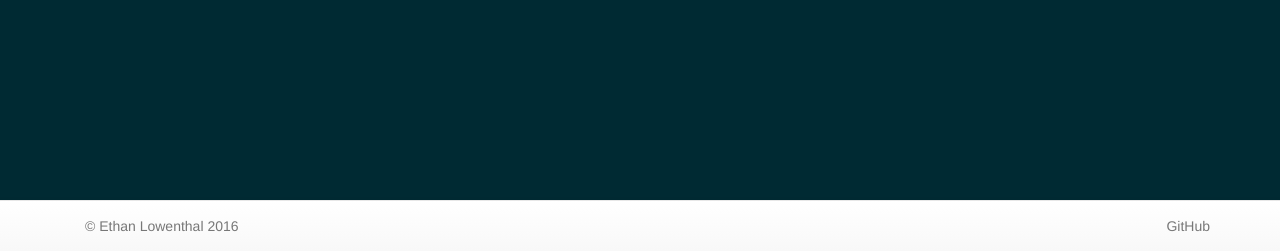
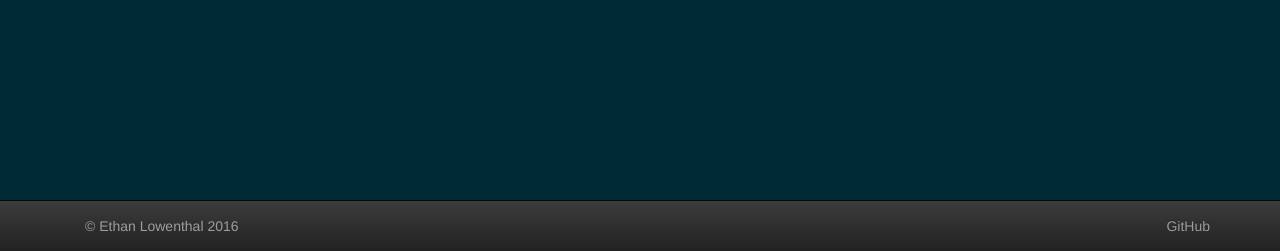
Before and after one commit to EthanLowenthal/userlogin, a Python web app: template templates/home.html in a window 1280 px wide. Shown: the part 549-800 px from the top of the page. Run offline with Jinja, Linux system fonts and the light colour scheme; the template is opened without the code that fills it, so the values that code supplies are empty; some libraries are stand-ins or nearby versions.

Commit message:
First Commit

```diff
--- a/templates/layout.html
+++ b/templates/layout.html
@@ -41,7 +41,7 @@ body {
     </div>
 </div>
 {% block footer %}
-<nav class="navbar navbar-default navbar-fixed-bottom">
+<nav class="navbar navbar-inverse navbar-fixed-bottom">
 	<div class="container">
 		<p class="navbar-text copyright">&copy; Ethan Lowenthal 2016</p>
 		<ul class="nav navbar-nav navbar-right">
```
